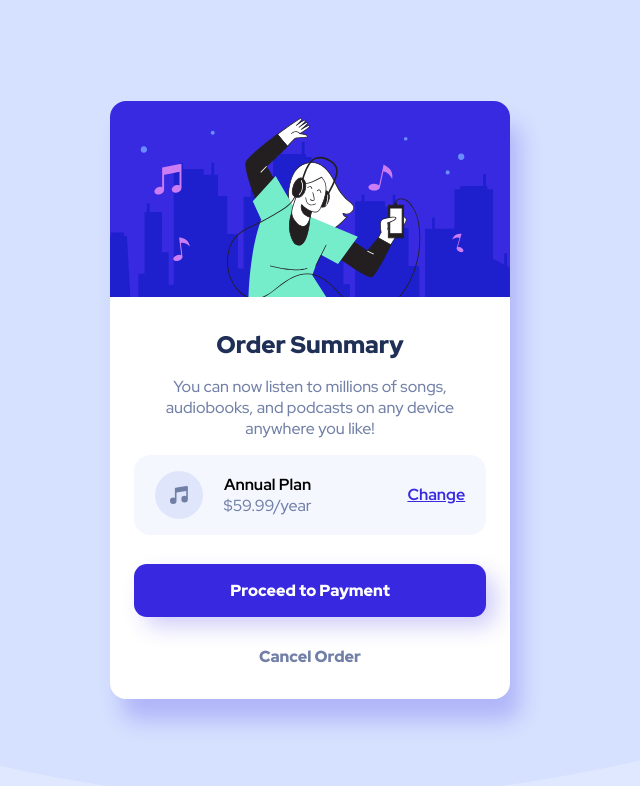
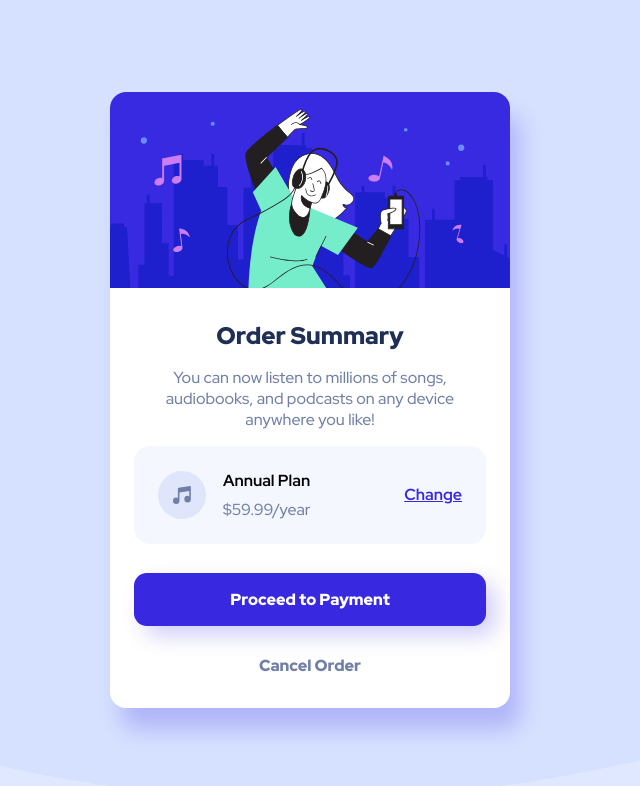
Before and after one commit to dayumsam/fm-order-summary-component, a plain HTML site: page index.html in a window 1280 px wide. Shown: the whole page, without its empty margins (330-970 px from the left). Drawn offline with Linux system fonts and the light colour scheme.

Commit message:
style changes

```diff
--- a/style.css
+++ b/style.css
@@ -89,7 +89,7 @@ body {
 }
 
 .card__plan {
-  padding: 1em 1.3em;
+  padding: 1.5em;
 
   display: flex;
   align-items: center;
@@ -106,6 +106,7 @@ body {
 
 .card__plan .left > :first-child {
   margin-right: 1.3em;
+  font-size: 0.8em;
 }
 
 .card__plan a {
@@ -118,6 +119,7 @@ body {
 }
 
 .card__plan .price {
+  margin-top: 0.5em;
   color: hsl(var(--clr-DesatBlue));
 }
 
```
